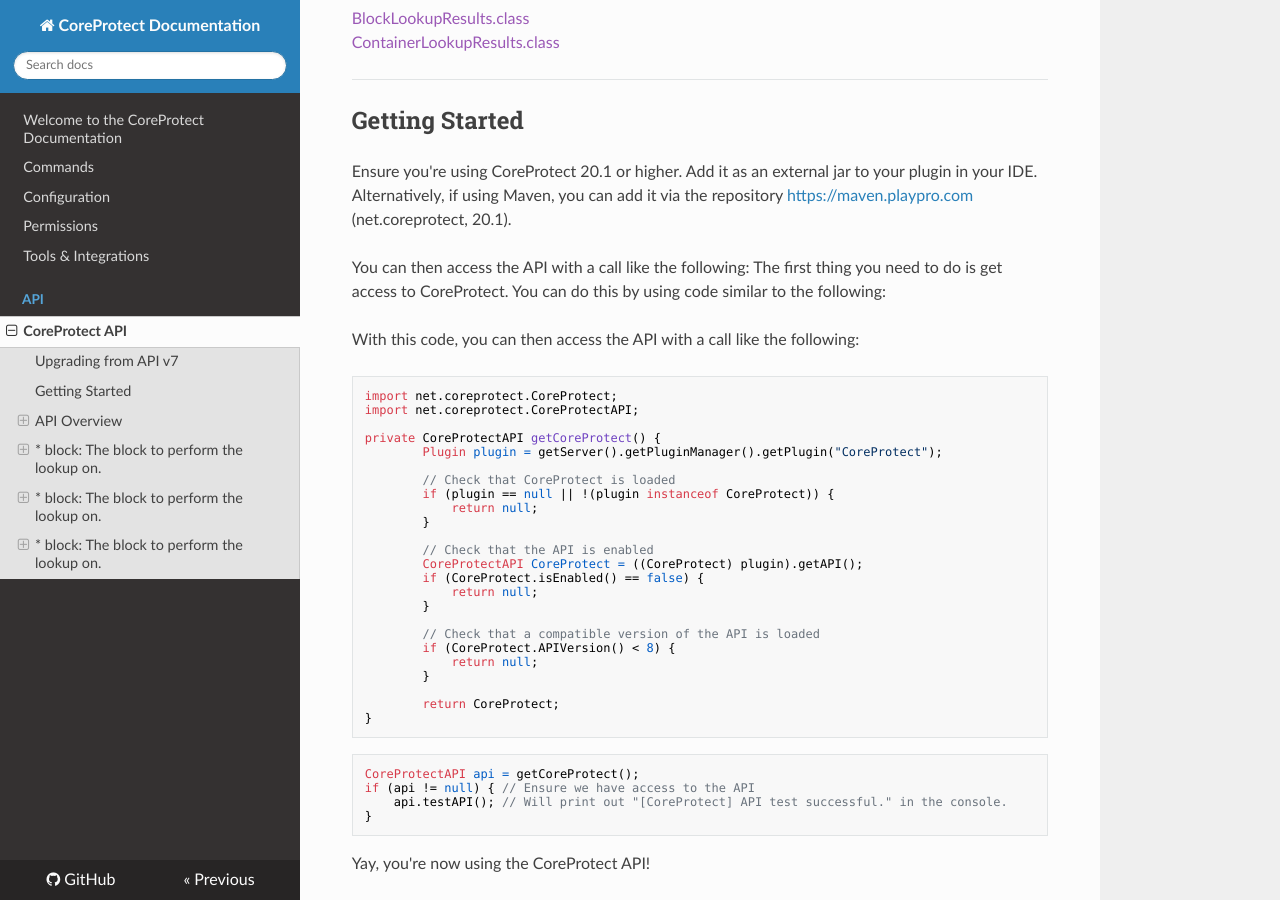
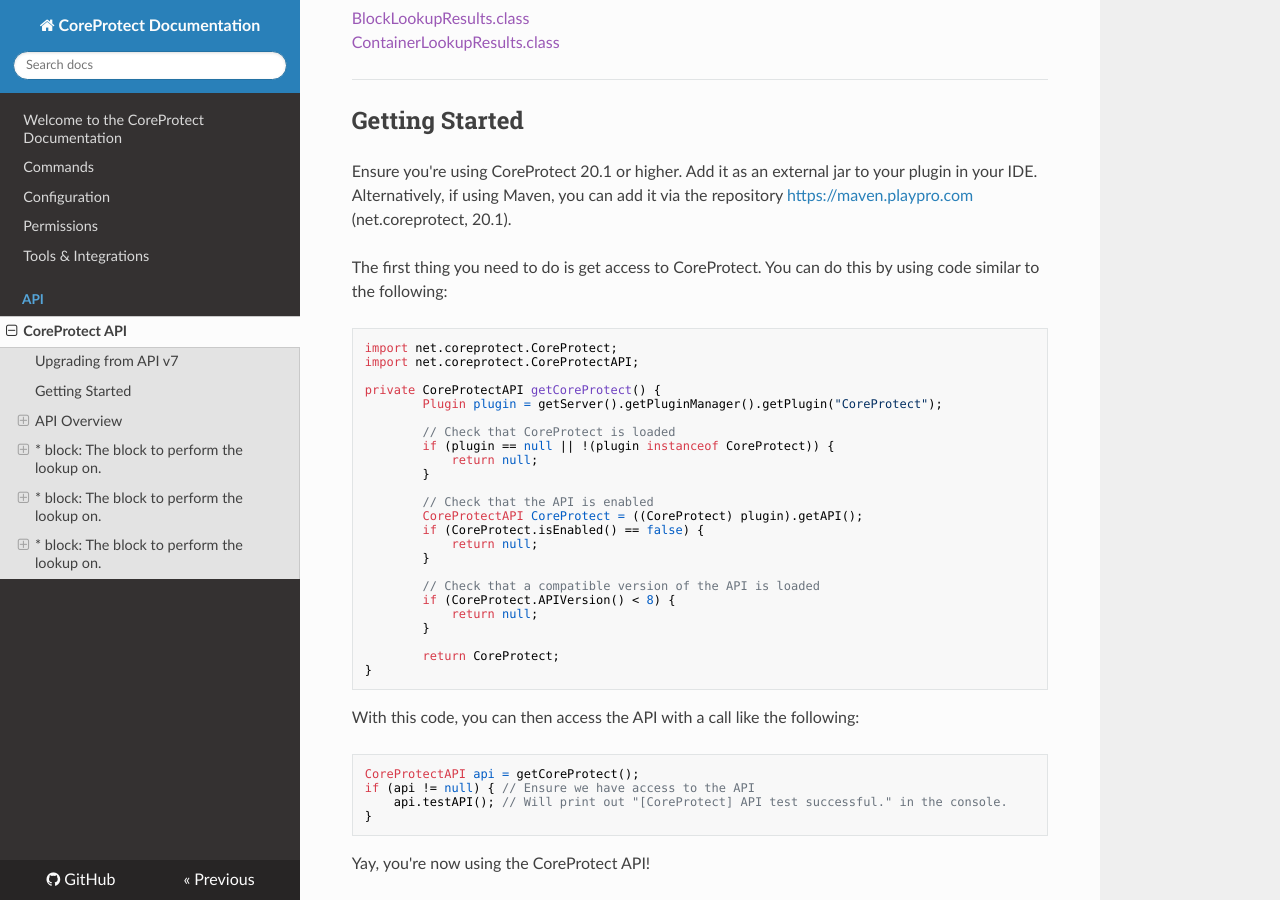
Before and after one commit to PlayPro/CoreProtect, an MkDocs documentation site: the page built from docs/api/index.md, in a window 1280 px wide and 900 px high, scrolled down 1527 px. Built offline with MkDocs 1.6.1, drawn with Linux system fonts in a browser that asks for light colours; nearby versions of some CDN libraries.

Commit message:
Some changes in Docs

````diff
--- a/docs/api/index.md
+++ b/docs/api/index.md
@@ -84,10 +84,7 @@ BlockData ParseResult.getBlockData() -> BlockData BlockLookupResults.getBlockDat
 Ensure you're using CoreProtect 20.1 or higher. Add it as an external jar to your plugin in your IDE.
 Alternatively, if using Maven, you can add it via the repository [https://maven.playpro.com](https://maven.playpro.com) (net.coreprotect, 20.1).
 
-You can then access the API with a call like the following:
 The first thing you need to do is get access to CoreProtect. You can do this by using code similar to the following:
-
-With this code, you can then access the API with a call like the following:
 
 ```java
 import net.coreprotect.CoreProtect;
````
Also changed, not shown: other parts of docs/api/index.md (+2 -0 lines).
